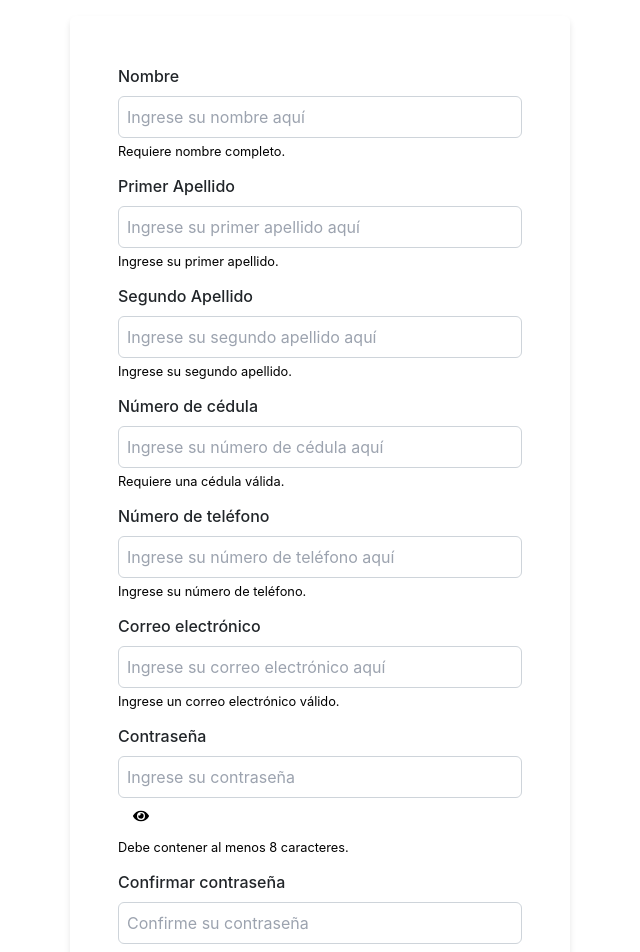
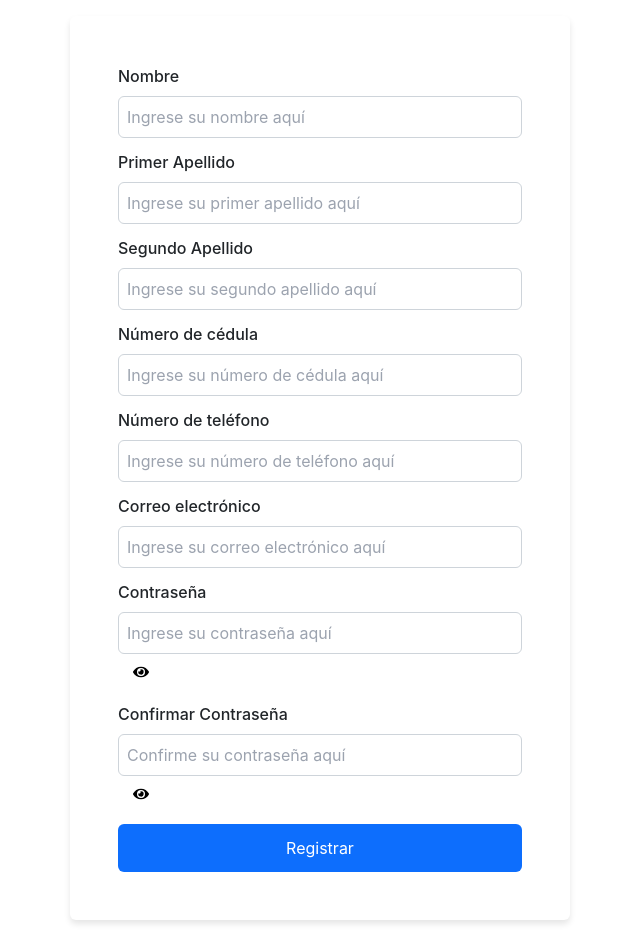
Before and after one commit to DeeEmDy/TaskFlow_FrontendPW, a React (Vite) app: page /register in a window 1280 px wide. Shown: the top 952 px of the page, without its empty margins (320-960 px from the left). Built offline with nearby package versions, Linux system fonts and the light colour scheme.

Commit message:
Add register user and axios config to register

```diff
--- /dev/null
+++ b/src/lib/axios.js
@@ -0,0 +1,15 @@
+import axios from 'axios';
+
+const api = axios.create({
+    baseURL: 'http://localhost:8080', //URL de la API del backend
+});
+
+api.interceptors.request.use((config) => {
+    const token = sessionStorage.getItem('token');
+    if (token) {
+        config.headers.Authorization = `Bearer ${token}`;
+    }
+    return config;
+}, (error) => { return Promise.reject(error); });
+
+export default api;
--- a/src/pages/RegisterPage.jsx
+++ b/src/pages/RegisterPage.jsx
@@ -1,10 +1,10 @@
 import { useState } from 'react';
-import PropTypes from 'prop-types';
 import { FaEye, FaEyeSlash } from 'react-icons/fa';
 import Swal from 'sweetalert2'; // Importar SweetAlert2
+import { registerUser } from '../service/Auth/RegisterUser'; // Importar el servicio
 import '../style/LoginForm.css';
 
-const RegisterPage = ({ onRegister }) => {
+const RegisterPage = () => {
   const [name, setName] = useState('');
   const [first_surname, setFirstSurname] = useState('');
   const [second_surname, setSecondSurname] = useState('');
@@ -29,21 +29,37 @@ const RegisterPage = ({ onRegister }) => {
 
   const validateFields = () => {
     const validationErrors = {};
-    // Validación de campos obligatorios
+
+    // Validación de campos
+    const namePattern = /^[A-Za-záéíóúÁÉÍÓÚñÑ´ ]+$/;
+    const surnamePattern = /^[A-Za-záéíóúÁÉÍÓÚñÑ´ ]+$/;
+    const idCardPattern = /^\d{9,12}$/;
+    const phonePattern = /^\+?\d{8,15}$/;
+    const emailPattern = /^[a-zA-Z0-9._%+-]+@[a-zA-Z0-9.-]+\.[a-zA-Z]{2,}$/;
+
     if (!name) validationErrors.name = 'El nombre es obligatorio';
+    else if (!namePattern.test(name)) validationErrors.name = 'El nombre solo puede contener letras y espacios';
+
     if (!first_surname) validationErrors.first_surname = 'El primer apellido es obligatorio';
+    else if (!surnamePattern.test(first_surname)) validationErrors.first_surname = 'El primer apellido solo puede contener letras y espacios';
+
     if (!second_surname) validationErrors.second_surname = 'El segundo apellido es obligatorio';
+    else if (!surnamePattern.test(second_surname)) validationErrors.second_surname = 'El segundo apellido solo puede contener letras y espacios';
+
     if (!id_card) validationErrors.id_card = 'El número de cédula es obligatorio';
+    else if (!idCardPattern.test(id_card)) validationErrors.id_card = 'El número de cédula debe tener entre 9 y 12 dígitos';
+
     if (!phone_number) validationErrors.phone_number = 'El número de teléfono es obligatorio';
+    else if (!phonePattern.test(phone_number)) validationErrors.phone_number = 'El número de teléfono debe ser válido y contener entre 8 y 15 dígitos';
+
     if (!email) validationErrors.email = 'El correo electrónico es obligatorio';
+    else if (!emailPattern.test(email)) validationErrors.email = 'El correo electrónico debe ser válido';
+
     if (!password) validationErrors.password = 'La contraseña es obligatoria';
     if (!confirm_password) validationErrors.confirm_password = 'Debe confirmar su contraseña';
+    if (password && confirm_password && password !== confirm_password) validationErrors.confirm_password = 'Las contraseñas no coinciden';
 
-    // Validación de contraseñas
-    if (password && confirm_password && password !== confirm_password) {
-      validationErrors.confirm_password = 'Las contraseñas no coinciden';
-    }
-
+    console.log('Errores de validación:', validationErrors); // Esto muestra los errores antes de regresarlos.
     return validationErrors;
   };
 
@@ -70,17 +86,15 @@ const RegisterPage = ({ onRegister }) => {
     };
 
     try {
-      const response = await onRegister(signUpDto); // Enviamos el DTO al backend
+      const response = await registerUser(signUpDto); // Usamos la función del servicio para registrar el usuario
       if (response.success) {
-        Swal.fire('¡Éxito!', response.message, 'success'); // Mensaje de éxito
+        Swal.fire('¡Éxito!', response.data.message || 'Registro exitoso', 'success'); // Mensaje de éxito
       } else {
         // Mostrar los errores del backend usando SweetAlert
-        if (response.error) {
-          const validationErrors = response.error.errors.reduce((acc, error) => {
-            acc[error.field] = error.message;
-            return acc;
-          }, {});
-          setErrors(validationErrors); // Establecemos los errores en el estado
+        if (response.error && response.error.errors) {
+          const errorMessages = response.error.errors.map((err) => `${err.field}: ${err.message}`).join('\n');
+          Swal.fire('Error', `Hubo un problema al registrar el usuario:\n${errorMessages}`, 'error'); // Mostrar los errores específicos
+        } else {
           Swal.fire('Error', 'Hubo un problema al registrar el usuario.', 'error'); // Mensaje de error general
         }
       }
@@ -110,7 +124,6 @@ const RegisterPage = ({ onRegister }) => {
                 required
               />
               {errors.name && <div className="invalid-feedback">{errors.name}</div>}
-              <small className="form-text text-muted">Requiere nombre completo.</small>
             </div>
 
             {/* Primer Apellido */}
@@ -127,7 +140,6 @@ const RegisterPage = ({ onRegister }) => {
                 required
               />
               {errors.first_surname && <div className="invalid-feedback">{errors.first_surname}</div>}
-              <small className="form-text text-muted">Ingrese su primer apellido.</small>
             </div>
 
             {/* Segundo Apellido */}
@@ -144,7 +156,6 @@ const RegisterPage = ({ onRegister }) => {
                 required
               />
               {errors.second_surname && <div className="invalid-feedback">{errors.second_surname}</div>}
-              <small className="form-text text-muted">Ingrese su segundo apellido.</small>
             </div>
 
             {/* Número de Cédula */}
@@ -161,7 +172,6 @@ const RegisterPage = ({ onRegister }) => {
                 required
               />
               {errors.id_card && <div className="invalid-feedback">{errors.id_card}</div>}
-              <small className="form-text text-muted">Requiere una cédula válida.</small>
             </div>
 
             {/* Número de Teléfono */}
@@ -178,7 +188,6 @@ const RegisterPage = ({ onRegister }) => {
                 required
               />
               {errors.phone_number && <div className="invalid-feedback">{errors.phone_number}</div>}
-              <small className="form-text text-muted">Ingrese su número de teléfono.</small>
             </div>
 
             {/* Correo electrónico */}
@@ -195,7 +204,6 @@ const RegisterPage = ({ onRegister }) => {
                 required
               />
               {errors.email && <div className="invalid-feedback">{errors.email}</div>}
-              <small className="form-text text-muted">Ingrese un correo electrónico válido.</small>
             </div>
 
             {/* Contraseña */}
@@ -209,20 +217,25 @@ const RegisterPage = ({ onRegister }) => {
                   value={password}
                   onChange={(e) => setPassword(e.target.value)}
                   className={`form-control ${errors.password ? 'is-invalid' : ''}`}
-                  placeholder="Ingrese su contraseña"
+                  placeholder="Ingrese su contraseña aquí"
                   required
                 />
-                <button type="button" className="btn btn-outline-secondary" onClick={togglePasswordVisibility}>
-                  {passwordVisible ? <FaEyeSlash /> : <FaEye />}
-                </button>
+                <div className="input-group-append">
+                  <button
+                    type="button"
+                    className="btn btn-outline-secondary"
+                    onClick={togglePasswordVisibility}
+                  >
+                    {passwordVisible ? <FaEyeSlash /> : <FaEye />}
+                  </button>
+                </div>
               </div>
               {errors.password && <div className="invalid-feedback">{errors.password}</div>}
-              <small className="form-text text-muted">Debe contener al menos 8 caracteres.</small>
             </div>
 
             {/* Confirmar Contraseña */}
             <div className="mb-3">
-              <label htmlFor="confirm_password" className="form-label">Confirmar contraseña</label>
+              <label htmlFor="confirm_password" className="form-label">Confirmar Contraseña</label>
               <div className="input-group">
                 <input
                   type={confirmPasswordVisible ? 'text' : 'password'}
@@ -231,18 +244,24 @@ const RegisterPage = ({ onRegister }) => {
                   value={confirm_password}
                   onChange={(e) => setConfirmPassword(e.target.value)}
                   className={`form-control ${errors.confirm_password ? 'is-invalid' : ''}`}
-                  placeholder="Confirme su contraseña"
+                  placeholder="Confirme su contraseña aquí"
                   required
                 />
-                <button type="button" className="btn btn-outline-secondary" onClick={toggleConfirmPasswordVisibility}>
-                  {confirmPasswordVisible ? <FaEyeSlash /> : <FaEye />}
-                </button>
+                <div className="input-group-append">
+                  <button
+                    type="button"
+                    className="btn btn-outline-secondary"
+                    onClick={toggleConfirmPasswordVisibility}
+                  >
+                    {confirmPasswordVisible ? <FaEyeSlash /> : <FaEye />}
+                  </button>
+                </div>
               </div>
               {errors.confirm_password && <div className="invalid-feedback">{errors.confirm_password}</div>}
             </div>
 
-            {/* Botón de Enviar */}
-            <div className="mb-3">
+            {/* Botón de envío */}
+            <div className="d-grid gap-2">
               <button type="submit" className="btn btn-primary">Registrar</button>
             </div>
           </form>
@@ -252,8 +271,4 @@ const RegisterPage = ({ onRegister }) => {
   );
 };
 
-RegisterPage.propTypes = {
-  onRegister: PropTypes.func.isRequired,
-};
-
 export default RegisterPage;
--- /dev/null
+++ b/src/service/Auth/RegisterUser.js
@@ -0,0 +1,34 @@
+import { isAxiosError } from "axios";
+import api from "../../lib/axios"; // Asegúrate de importar correctamente tu cliente axios
+
+// Función para registrar un nuevo usuario
+export async function registerUser(signUpDto) {
+  try {
+    // Realizamos la solicitud POST al backend
+    const { data } = await api.post("/auth/register", signUpDto);
+
+    // Verificamos si la respuesta es exitosa
+    if (data.success) {
+      // Si es exitosa, retornamos los datos del usuario
+      return { success: true, data: data.data };
+    } else {
+      // Si la respuesta contiene un error
+      const errorMessage = data.error?.message || "Error desconocido en el servidor";
+      const errorDetails = data.error?.errors || []; // Recogemos los errores de validación si existen
+      return {
+        success: false,
+        error: errorMessage,
+        details: errorDetails, // Incluir detalles específicos de validación
+      };
+    }
+  } catch (error) {
+    if (isAxiosError(error) && error.response) {
+      // Si hay un error de la API, obtenemos el mensaje de error desde la respuesta
+      const errorMessage = error.response.data.message || "Error en el servidor";
+      return { success: false, error: errorMessage };
+    } else {
+      // Si hay un error de conexión o cualquier otro tipo de error
+      return { success: false, error: "Error de conexión o inesperado" };
+    }
+  }
+}
```
